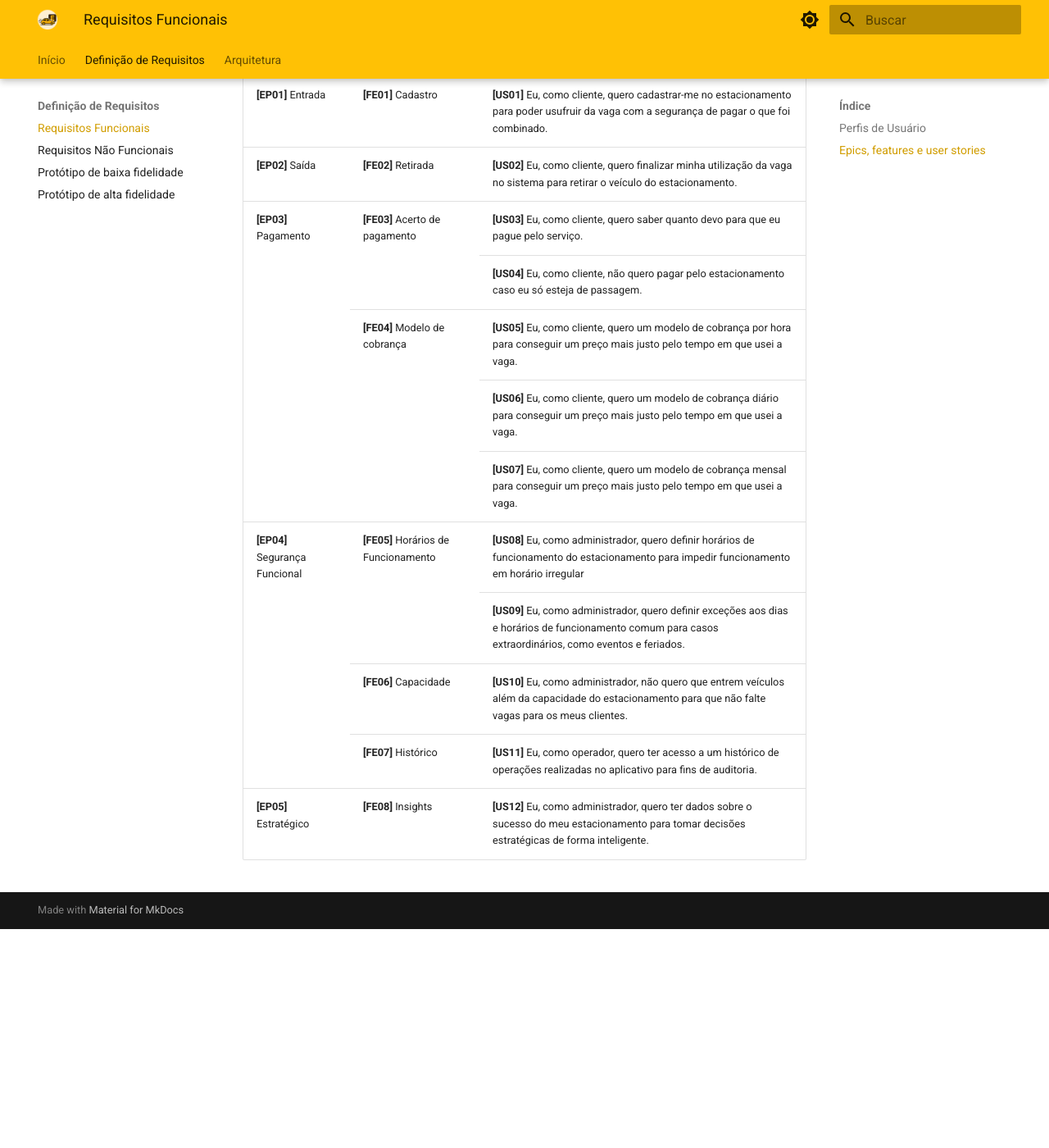
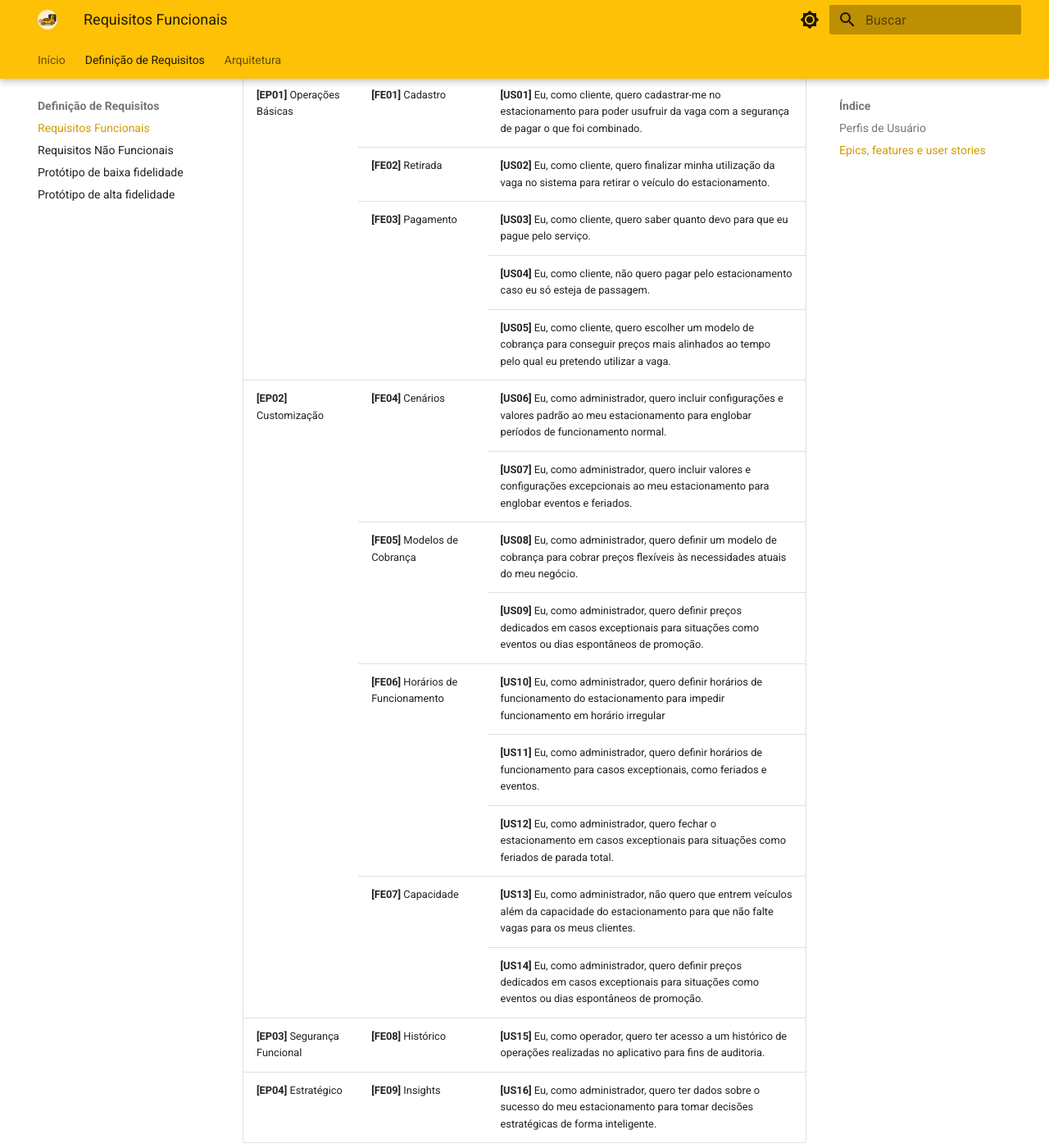
Before and after one commit to Estaciona-Rapido/docs, an MkDocs documentation site: the page built from docs/requisitos/funcionais.md, in a window 1280 px wide and 1400 px high, scrolled down 493 px. Shown: the whole window at 82% size. Built offline with MkDocs 1.6.1 and Material for MkDocs 9.7.7, drawn with Linux system fonts in a browser that asks for light colours; before the commit the page ends 1626 px from its top, so only the background shows below that.

Commit message:
Atualização dos Requisitos Funcionais: adição de mais cenários excepcionais; reorganização dos épicos, features e US; e rascunho comentado dos critérios de aceitação

```diff
--- a/docs/requisitos/funcionais.md
+++ b/docs/requisitos/funcionais.md
@@ -65,55 +65,112 @@
         </thead>
         <tbody>
             <tr>
-                <td rowspan="1"><b>[EP01]</b> Entrada</td>
-                <td><b>[FE01]</b> Cadastro</td>
-                <td><b>[US01]</b> Eu, como cliente, quero cadastrar-me no estacionamento para poder usufruir da vaga com a segurança de pagar o que foi combinado.</td>
+                <td rowspan="5"><b>[EP01]</b> Operações Básicas</td>
+                <td rowspan="1"><b>[FE01]</b> Cadastro</td>
+                <td rowspan="1"><b>[US01]</b> Eu, como cliente, quero cadastrar-me no estacionamento para poder usufruir da vaga com a segurança de pagar o que foi combinado.</td>
             </tr>
             <tr>
-                <td rowspan="1"><b>[EP02]</b> Saída</td>
                 <td rowspan="1"><b>[FE02]</b> Retirada</td>
                 <td><b>[US02]</b> Eu, como cliente, quero finalizar minha utilização da vaga no sistema para retirar o veículo do estacionamento.</td>
             </tr>
             <tr>
-                <td rowspan="5"><b>[EP03]</b> Pagamento</td>
-                <td rowspan="2"><b>[FE03]</b> Acerto de pagamento</td>
+                <td rowspan="3"><b>[FE03]</b> Pagamento</td>
                 <td><b>[US03]</b> Eu, como cliente, quero saber quanto devo para que eu pague pelo serviço.</td>
             </tr>
             <tr>
                 <td><b>[US04]</b> Eu, como cliente, não quero pagar pelo estacionamento caso eu só esteja de passagem.</td>
             </tr>
             <tr>
-                <td rowspan="3"><b>[FE04]</b> Modelo de cobrança</td>
-                <td><b>[US05]</b> Eu, como cliente, quero um modelo de cobrança por hora para conseguir um preço mais justo pelo tempo em que usei a vaga.</td>
+                <td><b>[US05]</b> Eu, como cliente, quero escolher um modelo de cobrança para conseguir preços mais alinhados ao tempo pelo qual eu pretendo utilizar a vaga.</td>
             </tr>
             <tr>
-                <td><b>[US06]</b> Eu, como cliente, quero um modelo de cobrança diário para conseguir um preço mais justo pelo tempo em que usei a vaga.</td>
+                <td rowspan="9"><b>[EP02]</b> Customização</td>
+                <td rowspan="2"><b>[FE04]</b> Cenários</td>
+                <td><b>[US06]</b> Eu, como administrador, quero incluir configurações e valores padrão ao meu estacionamento para englobar períodos de funcionamento normal.</td>
             </tr>
             <tr>
-                <td><b>[US07]</b> Eu, como cliente, quero um modelo de cobrança mensal para conseguir um preço mais justo pelo tempo em que usei a vaga.</td>
+                <td><b>[US07]</b> Eu, como administrador, quero incluir valores e configurações excepcionais ao meu estacionamento para englobar eventos e feriados.</td>
             </tr>
             <tr>
-                <td rowspan="4"><b>[EP04]</b> Segurança Funcional</td>
-                <td rowspan="2"><b>[FE05]</b> Horários de Funcionamento</td>
-                <td><b>[US08]</b> Eu, como administrador, quero definir horários de funcionamento do estacionamento para impedir funcionamento em horário irregular</td>
+                <td rowspan="2"><b>[FE05]</b> Modelos de Cobrança</td>
+                <td><b>[US08]</b> Eu, como administrador, quero definir um modelo de cobrança para cobrar preços flexíveis às necessidades atuais do meu negócio.</td>
             </tr>
             <tr>
-                <td><b>[US09]</b> Eu, como administrador, quero definir exceções aos dias e horários de funcionamento comum para casos extraordinários, como eventos e feriados.</td>
+                <td><b>[US09]</b> Eu, como administrador, quero definir preços dedicados em casos exceptionais para situações como eventos ou dias espontâneos de promoção.</td>
             </tr>
             <tr>
-                <td rowspan="1"><b>[FE06]</b> Capacidade</td>
-                <td><b>[US10]</b> Eu, como administrador, não quero que entrem veículos além da capacidade do estacionamento para que não falte vagas para os meus clientes.</td>
+                <td rowspan="3"><b>[FE06]</b> Horários de Funcionamento</td>
+                <td><b>[US10]</b> Eu, como administrador, quero definir horários de funcionamento do estacionamento para impedir funcionamento em horário irregular</td>
             </tr>
             <tr>
-                <td rowspan="1"><b>[FE07]</b> Histórico</td>
-                <td><b>[US11]</b> Eu, como operador, quero ter acesso a um histórico de operações realizadas no aplicativo para fins de auditoria.</td>
+                <td><b>[US11]</b> Eu, como administrador, quero definir horários de funcionamento para casos exceptionais, como feriados e eventos.</td>
             </tr>
             <tr>
-                <td rowspan="1"><b>[EP05]</b> Estratégico</td>
-                <td rowspan="1"><b>[FE08]</b> Insights</td>
-                <td><b>[US12]</b> Eu, como administrador, quero ter dados sobre o sucesso do meu estacionamento para tomar decisões estratégicas de forma inteligente.</td>
+                <td><b>[US12]</b> Eu, como administrador, quero fechar o estacionamento em casos exceptionais para situações como feriados de parada total.</td>
+            </tr>
+            <tr>
+                <td rowspan="2"><b>[FE07]</b> Capacidade</td>
+                <td><b>[US13]</b> Eu, como administrador, não quero que entrem veículos além da capacidade do estacionamento para que não falte vagas para os meus clientes.</td>
+            </tr>
+                <td><b>[US14]</b> Eu, como administrador, quero definir preços dedicados em casos exceptionais para situações como eventos ou dias espontâneos de promoção.</td>
+            <tr>
+                <td rowspan="1"><b>[EP03]</b> Segurança Funcional</td>
+                <td rowspan="1"><b>[FE08]</b> Histórico</td>
+                <td><b>[US15]</b> Eu, como operador, quero ter acesso a um histórico de operações realizadas no aplicativo para fins de auditoria.</td>
+            </tr>
+            <tr>
+                <td rowspan="1"><b>[EP04]</b> Estratégico</td>
+                <td rowspan="1"><b>[FE09]</b> Insights</td>
+                <td><b>[US16]</b> Eu, como administrador, quero ter dados sobre o sucesso do meu estacionamento para tomar decisões estratégicas de forma inteligente.</td>
             </tr>
         </tbody>
     </table>
 </body>
 </html>
+
+
+<!-- ## Critérios de Aceitação
+
+### **US01** - Eu, como cliente, quero cadastrar-me no estacionamento para poder usufruir da vaga com a segurança de pagar o que foi combinado.
+
+- O sistema deve exigir no mínimo a placa do veículo de informação pessoal do cliente para fins de identificação.
+- O sistema deve calcular e armazenar o horário do cadastro para cálculo posterior do preço de pagamento.
+- O sistema deve exigir o modelo de pagamento escolhido pelo cliente.
+- O sistema deve permitir somente placas de veículos do padrão brasileiro tradicional ou do mercosul, mas a adição de um novo padrão de placa, apesar de necessitar de mudanças no código-fonte, não deve ser complexa. Por exemplo: verificar os formatos exatos diretamente no banco de dados pode trazer perda de dados na mudança do DDL.
+- O sistema deve impedir o cadastro fora do horário de funcionamento do cenário atual.
+- O sistema deve impedir o cadastro de veículos além da capacidade permitida do cenário atual.
+- Caso seja aceito, a operação de cadastro deve armazenar as informações exigidas.
+
+### **US02** - Eu, como cliente, quero finalizar minha utilização da vaga no sistema para retirar o veículo do estacionamento.
+
+- O sistema deve exigir a placa do veículo enviada no cadastro.
+- O sistema deve calcular o horário de saída e armazenar.
+- O sistema deve impedir a saída de veículos fora do horário de funcionamento.
+
+
+
+### **US03** - Eu, como cliente, quero saber quanto devo para que eu pague pelo serviço.
+
+### **US04** - Eu, como cliente, não quero pagar pelo estacionamento caso eu só esteja de passagem.
+
+### **US05** - Eu, como cliente, quero escolher um modelo de cobrança para conseguir preços mais alinhados ao tempo pelo qual eu pretendo utilizar a vaga.
+
+- É necessário ser possível criarum modelo de cobrança por meses.
+- É necessário ter um modelo de cobrança por dias.
+- É necessário ter um modelo de cobrança por horas.
+- É necessário ter um modelo de cobrança por minutos.
+- O sistema
+
+### **US06** -
+
+### **US07** -
+
+### **US08** -
+
+### **US09** -
+
+### **US10** -
+
+### **US11** -
+
+### **US12** - -->
```
